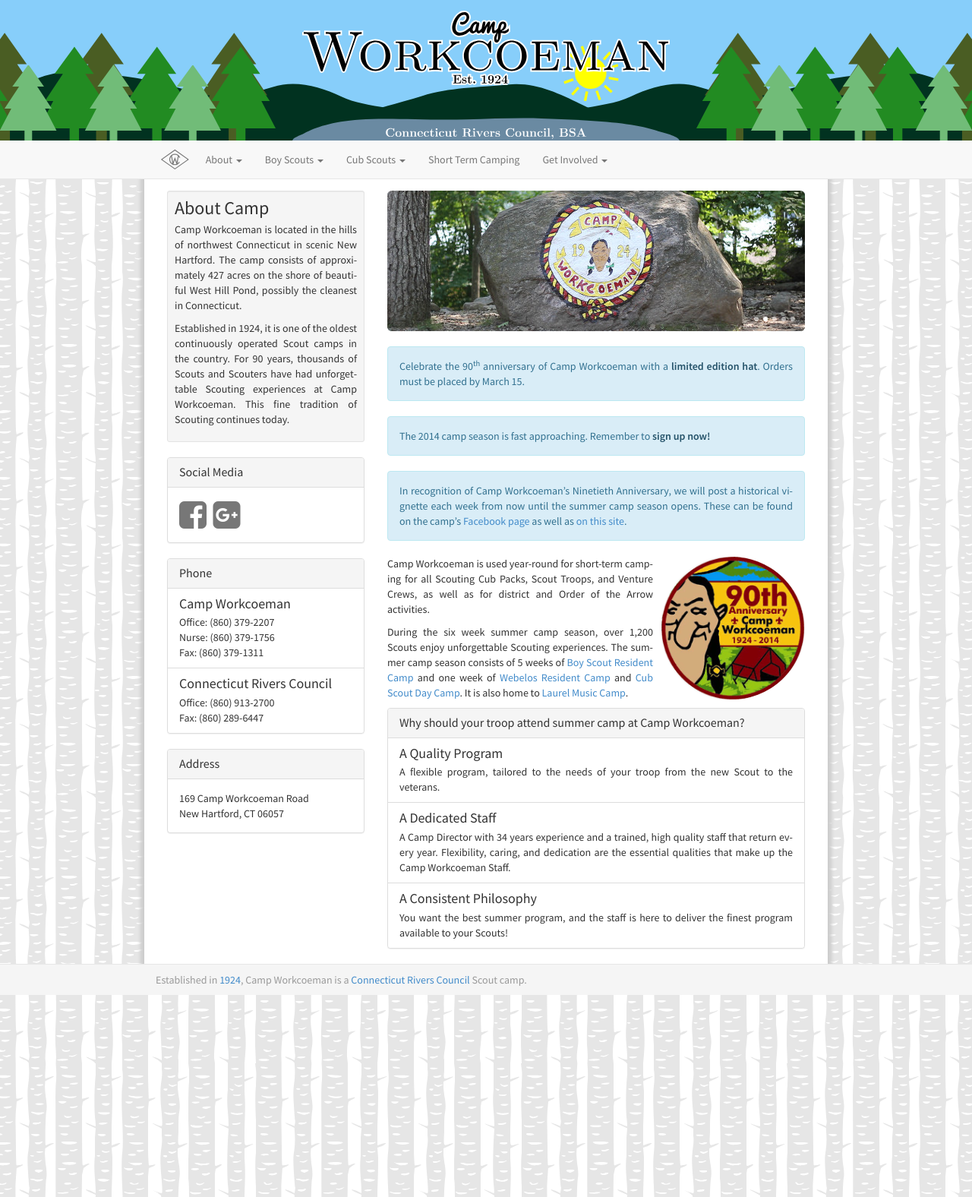
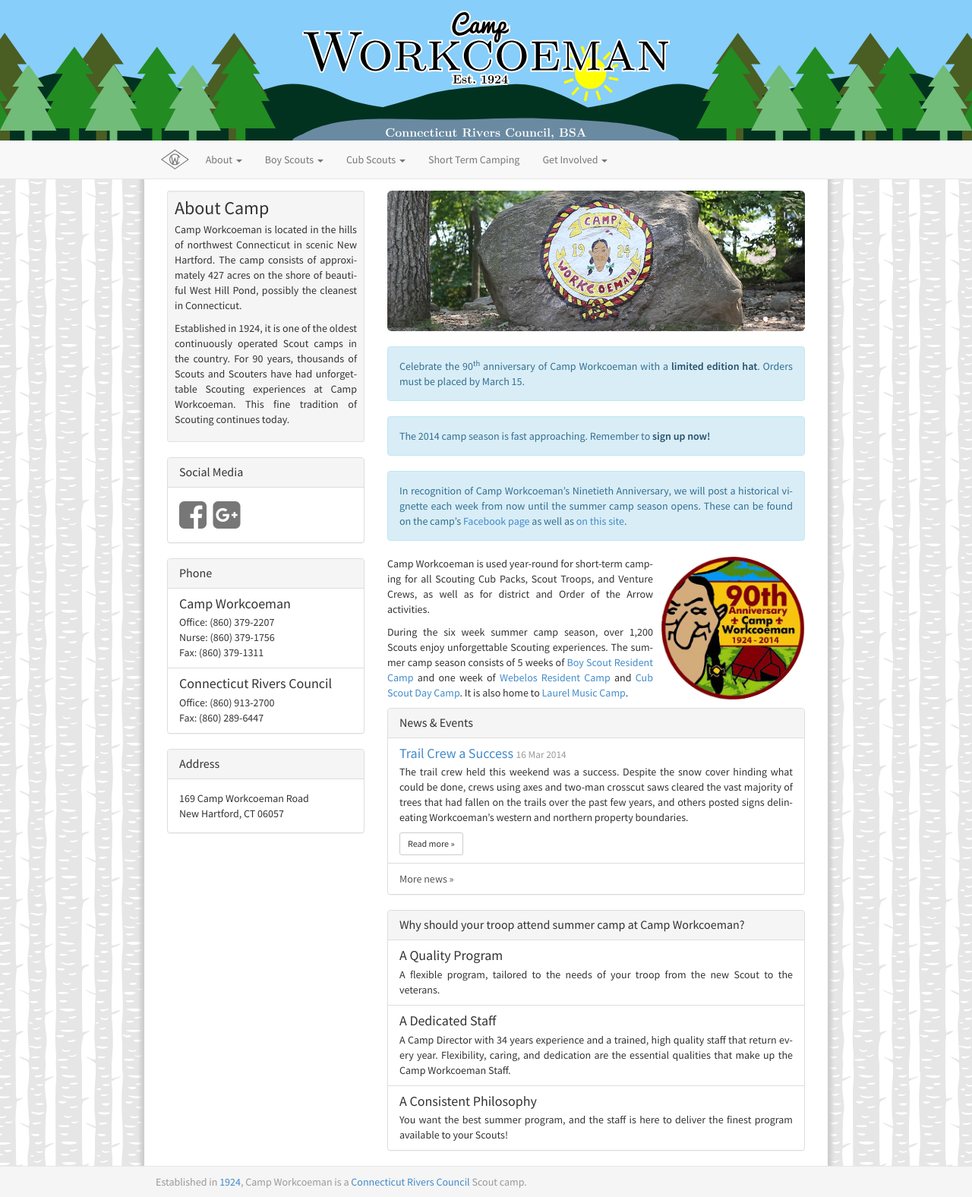
Before and after one commit to campworkcoeman/campworkcoeman.org, a Jekyll site: the page built from index.html, in a window 1280 px wide. Shown: the whole page at 76% size. Built offline with Jekyll 4.4.1, drawn with Linux system fonts in a browser that asks for light colours; nearby versions of some CDN libraries; Markdown is read by kramdown in place of the engine named in the settings.

Commit message:
Added news section.

```diff
--- a/_config.yml
+++ b/_config.yml
@@ -3,4 +3,6 @@
 rdiscount:
   extensions: [smart]
 permalink: pretty
+paginate: 5
+paginate_path: about/news/page:num/
 url: http://campworkcoeman.org
--- a/_includes/navbar.html
+++ b/_includes/navbar.html
@@ -30,7 +30,7 @@
             <li><a href="{{ site.url }}/about/directions/">Directions to Camp</a></li>
             <li><a href="{{ site.url }}/about/camp-directors/">Camp Directors</a></li>
             <li><a href="{{ site.url }}/about/testimonials/">Testimonials</a></li>
-            <li><a href="{{ site.url }}/about/news-events/">News & Events</a></li>
+            <li><a href="{{ site.url }}/about/news/">News & Events</a></li>
           </ul>
         </li>
         <li class="dropdown">
--- a/_testing.yml
+++ b/_testing.yml
@@ -3,4 +3,6 @@
 rdiscount:
   extensions: [smart]
 permalink: pretty
+paginate: 5
+paginate_path: about/news/page:num/
 url: http://127.0.0.1:4000
--- /dev/null
+++ b/about/news/_posts/2014-03-16-trail-crew.md
@@ -0,0 +1,16 @@
+---
+published: true
+layout: news-item
+title: Trail Crew a Success
+---
+
+The trail crew held this weekend was a success. Despite the snow cover hinding
+what could be done, crews using axes and two-man crosscut saws cleared the vast
+majority of trees that had fallen on the trails over the past few years, and
+others posted signs delineating Workcoeman's western and northern property
+boundaries.
+
+A big thank you to the Scouts and Scouters that helped with the trail crew
+projects this weekend. Much appreciation to the group of staff members, Troop
+121, Troop 23, Troop 18, Troop 3, Troop 6, Troop 425, Troop 68, and camp alumni
+who toiled to improve Workcoeman's trails.
--- a/css/style.css
+++ b/css/style.css
@@ -368,7 +368,6 @@
 }
 
 
-
 /*
  * Image slider
  */
@@ -426,3 +425,17 @@
 .sImgNavFirst {
   opacity: 1;
 }
+
+/*
+ * News
+ */
+
+.post-date {
+  margin: -10px 0 10px;
+  color: #999;
+}
+
+.post-date-home {
+  color: #999;
+  font-size: 10pt;
+}
--- a/index.html
+++ b/index.html
@@ -37,6 +37,23 @@
     <p>During the six week summer camp season, over 1,200 Scouts enjoy unforgettable Scouting experiences. The summer camp season consists of 5 weeks of <a href="{{ site.url }}/boy-scouts/resident-camp/">Boy Scout Resident Camp</a> and one week of <a href="{{ site.url }}/cub-scouts/webelos-resident-camp/">Webelos Resident Camp</a> and <a href="{{ site.url }}/cub-scouts/day-camp/">Cub Scout Day Camp</a>. It is also home to <a href="http://www.laurelmusiccamp.com/">Laurel Music Camp</a>.</p>
     <div class="panel panel-default">
       <div class="panel-heading">
+        <h3 class="panel-title">News & Events</h3>
+      </div>
+      <ul class="list-group">
+        {% for post in site.posts limit: 3 %}
+        <li href="{{ post.url }}" class="list-group-item">
+          <h4 class="list-group-item-heading"><a href="{{ post.url }}">{{ post.title }}</a> <span class="post-date-home">{{ post.date | date_to_string }}</span></h4>
+          {{ post.excerpt }}
+          <a class="btn btn-default btn-sm" href="{{ post.url }}" role="button">Read more &raquo;</a>
+        </li>
+        {% endfor %}
+        <a href="about/news/" class="list-group-item">
+          More news &raquo;
+        </a>
+      </ul>
+    </div>
+    <div class="panel panel-default">
+      <div class="panel-heading">
         <h3 class="panel-title">Why should your troop attend summer camp at Camp Workcoeman?</h3>
       </div>
       <ul class="list-group">
```
Also changed, not shown: _layouts/news-item.html (added, +40 -0 lines), about/news-events.md (deleted, +0 -8 lines), about/news/index.html (added, +25 -0 lines).
